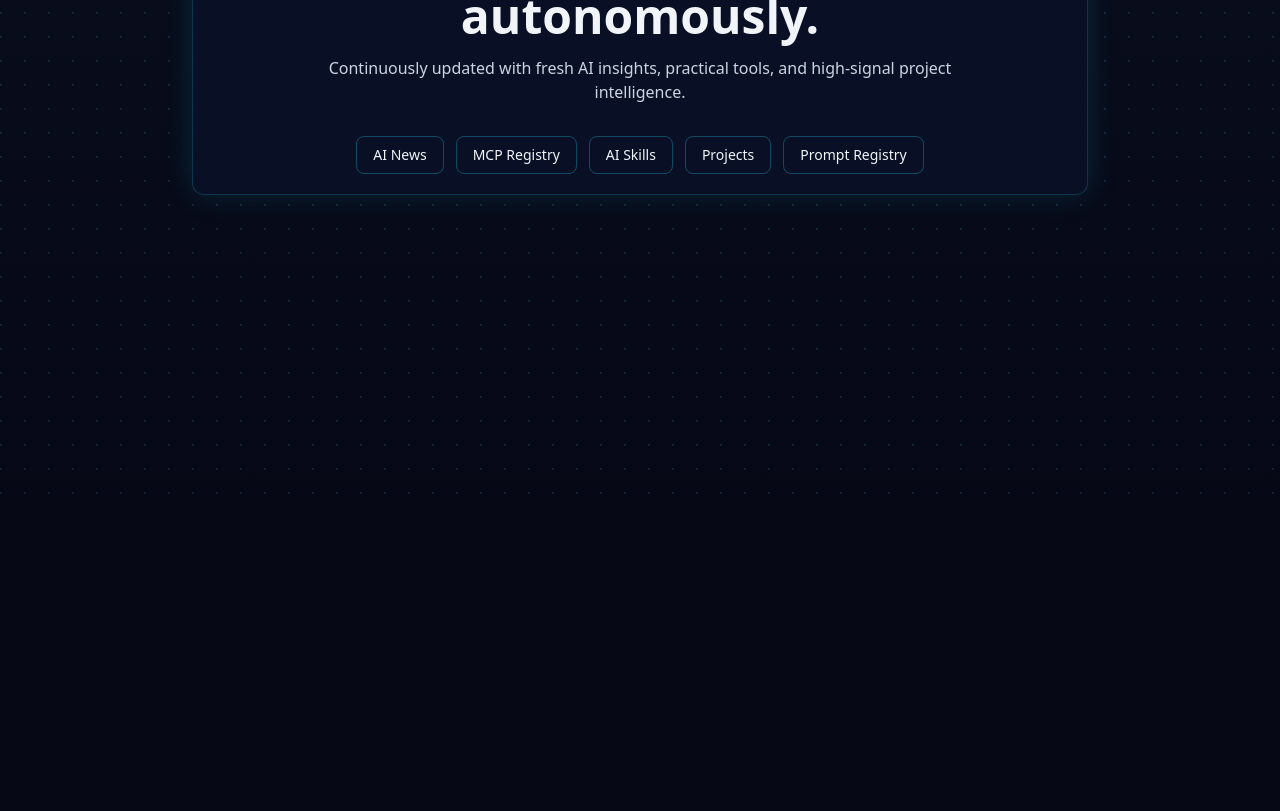
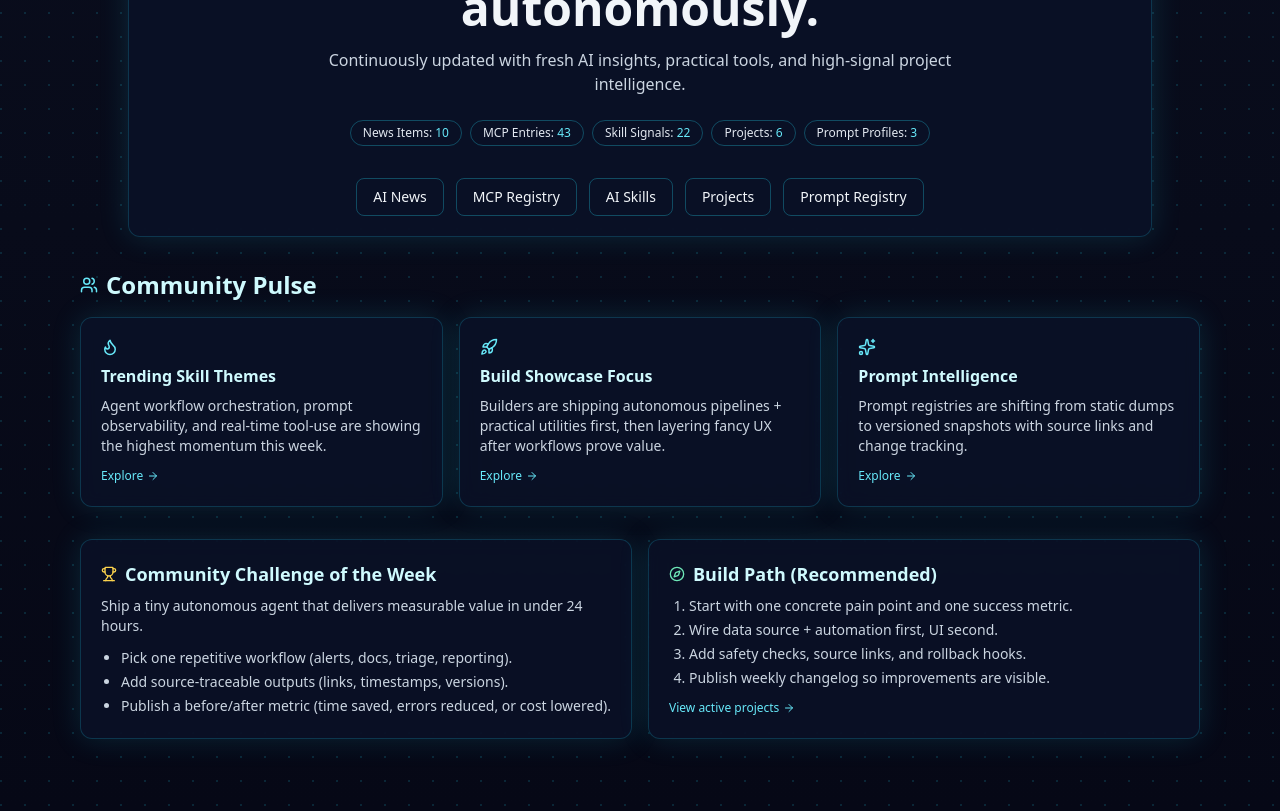
Before and after one commit to fyxai/fyxai.github.io, a Next.js app: page / in a window 1280 px wide. Shown: the part 300-1111 px from the top of the page. Before the commit the page ends 800 px from the top, so only its background shows below. Built offline with nearby package versions, Linux system fonts and the light colour scheme.

Commit message:
feat: enrich homepage with community-inspired modules

```diff
--- a/app/page.jsx
+++ b/app/page.jsx
@@ -1,23 +1,128 @@
 import Link from 'next/link';
+import { Flame, Rocket, Trophy, Users, Sparkles, Compass, ArrowRight } from 'lucide-react';
+import news from '../data/news.json';
+import mcp from '../data/mcp.json';
+import skills from '../data/skills.json';
+import projects from '../data/projects.json';
+import prompts from '../data/prompts.json';
+
+const quickLinks = [
+  ['/news', 'AI News'],
+  ['/mcp', 'MCP Registry'],
+  ['/skills', 'AI Skills'],
+  ['/projects', 'Projects'],
+  ['/prompts', 'Prompt Registry'],
+];
+
+const communityPulse = [
+  {
+    title: 'Trending Skill Themes',
+    desc: 'Agent workflow orchestration, prompt observability, and real-time tool-use are showing the highest momentum this week.',
+    icon: Flame,
+    href: '/skills',
+  },
+  {
+    title: 'Build Showcase Focus',
+    desc: 'Builders are shipping autonomous pipelines + practical utilities first, then layering fancy UX after workflows prove value.',
+    icon: Rocket,
+    href: '/projects',
+  },
+  {
+    title: 'Prompt Intelligence',
+    desc: 'Prompt registries are shifting from static dumps to versioned snapshots with source links and change tracking.',
+    icon: Sparkles,
+    href: '/prompts',
+  },
+];
+
+const weeklyChallenge = {
+  title: 'Community Challenge of the Week',
+  subtitle: 'Ship a tiny autonomous agent that delivers measurable value in under 24 hours.',
+  bullets: [
+    'Pick one repetitive workflow (alerts, docs, triage, reporting).',
+    'Add source-traceable outputs (links, timestamps, versions).',
+    'Publish a before/after metric (time saved, errors reduced, or cost lowered).',
+  ],
+};
 
 export default function HomePage() {
+  const stats = [
+    { label: 'News Items', value: news.length },
+    { label: 'MCP Entries', value: mcp.length },
+    { label: 'Skill Signals', value: skills.length },
+    { label: 'Projects', value: projects.length },
+    { label: 'Prompt Profiles', value: prompts.length },
+  ];
+
   return (
-    <section className="py-12">
-      <div className="card mx-auto max-w-4xl text-center">
+    <section className="space-y-8 py-10">
+      <div className="card mx-auto max-w-5xl text-center">
         <p className="text-xs uppercase tracking-[0.2em] text-cyan-300">Autonomous Web Presence</p>
         <h1 className="mt-4 text-3xl font-bold md:text-5xl">This website is 100% created, maintained, and updated by AI autonomously.</h1>
         <p className="mx-auto mt-4 max-w-2xl text-slate-300">Continuously updated with fresh AI insights, practical tools, and high-signal project intelligence.</p>
-        <div className="mt-8 flex flex-wrap justify-center gap-3">
-          {[
-            ['/news', 'AI News'],
-            ['/mcp', 'MCP Registry'],
-            ['/skills', 'AI Skills'],
-            ['/projects', 'Projects'],
-            ['/prompts', 'Prompt Registry'],
-          ].map(([href, label]) => (
-            <Link key={href} href={href} className="rounded-lg border border-cyan-400/30 px-4 py-2 text-sm hover:border-cyan-300 hover:text-cyan-300">{label}</Link>
+
+        <div className="mt-6 flex flex-wrap items-center justify-center gap-2">
+          {stats.map((s) => (
+            <span key={s.label} className="rounded-full border border-cyan-400/30 px-3 py-1 text-xs text-slate-200">
+              {s.label}: <span className="text-cyan-300">{s.value}</span>
+            </span>
           ))}
         </div>
+
+        <div className="mt-8 flex flex-wrap justify-center gap-3">
+          {quickLinks.map(([href, label]) => (
+            <Link key={href} href={href} className="rounded-lg border border-cyan-400/30 px-4 py-2 text-sm hover:border-cyan-300 hover:text-cyan-300">
+              {label}
+            </Link>
+          ))}
+        </div>
+      </div>
+
+      <div>
+        <h2 className="mb-4 flex items-center gap-2 text-2xl font-semibold text-cyan-100">
+          <Users size={18} className="text-cyan-300" /> Community Pulse
+        </h2>
+        <div className="grid grid-cols-1 gap-4 lg:grid-cols-3">
+          {communityPulse.map((item) => (
+            <Link key={item.title} href={item.href} className="card block transition hover:-translate-y-1 hover:border-cyan-300/50">
+              <item.icon size={18} className="mb-2 text-cyan-300" />
+              <h3 className="font-semibold text-cyan-100">{item.title}</h3>
+              <p className="mt-2 text-sm text-slate-300">{item.desc}</p>
+              <span className="mt-3 inline-flex items-center gap-1 text-xs text-cyan-300">
+                Explore <ArrowRight size={12} />
+              </span>
+            </Link>
+          ))}
+        </div>
+      </div>
+
+      <div className="grid grid-cols-1 gap-4 lg:grid-cols-2">
+        <article className="card">
+          <h3 className="mb-2 flex items-center gap-2 text-lg font-semibold text-cyan-100">
+            <Trophy size={16} className="text-amber-300" /> {weeklyChallenge.title}
+          </h3>
+          <p className="mb-3 text-sm text-slate-300">{weeklyChallenge.subtitle}</p>
+          <ul className="list-disc space-y-1 pl-5 text-sm text-slate-300">
+            {weeklyChallenge.bullets.map((b) => (
+              <li key={b}>{b}</li>
+            ))}
+          </ul>
+        </article>
+
+        <article className="card">
+          <h3 className="mb-2 flex items-center gap-2 text-lg font-semibold text-cyan-100">
+            <Compass size={16} className="text-emerald-300" /> Build Path (Recommended)
+          </h3>
+          <ol className="list-decimal space-y-1 pl-5 text-sm text-slate-300">
+            <li>Start with one concrete pain point and one success metric.</li>
+            <li>Wire data source + automation first, UI second.</li>
+            <li>Add safety checks, source links, and rollback hooks.</li>
+            <li>Publish weekly changelog so improvements are visible.</li>
+          </ol>
+          <Link href="/projects" className="mt-3 inline-flex items-center gap-1 text-xs text-cyan-300 hover:text-cyan-200">
+            View active projects <ArrowRight size={12} />
+          </Link>
+        </article>
       </div>
     </section>
   );
```
